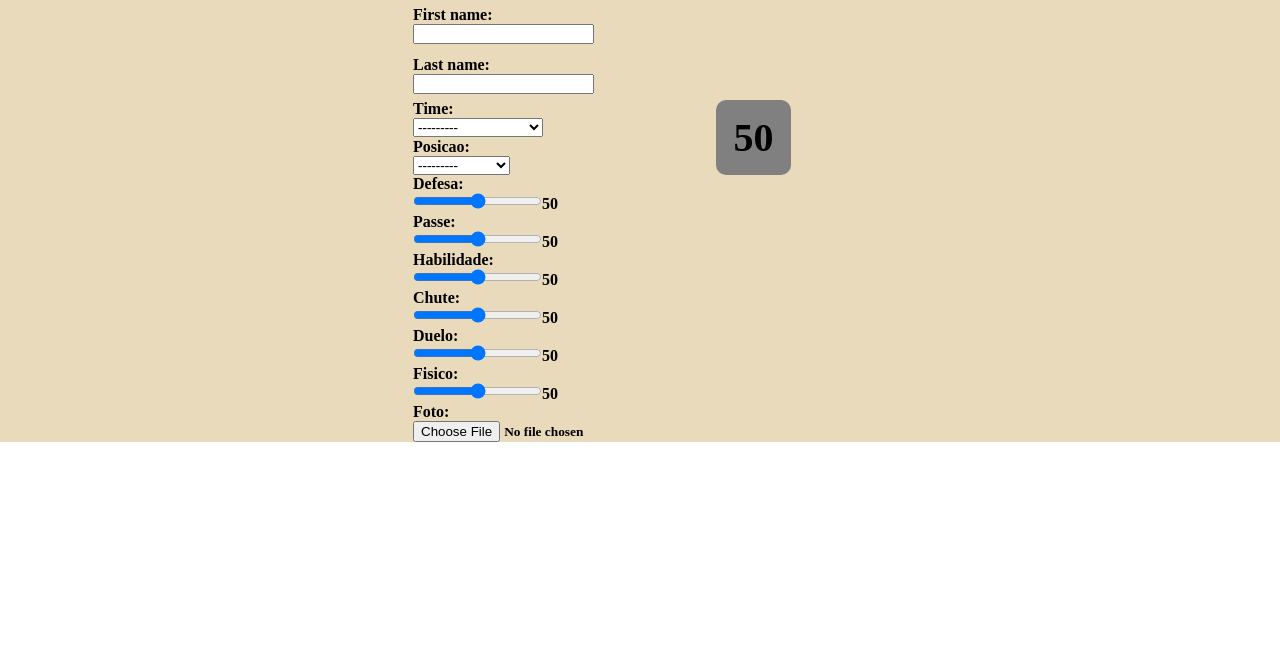
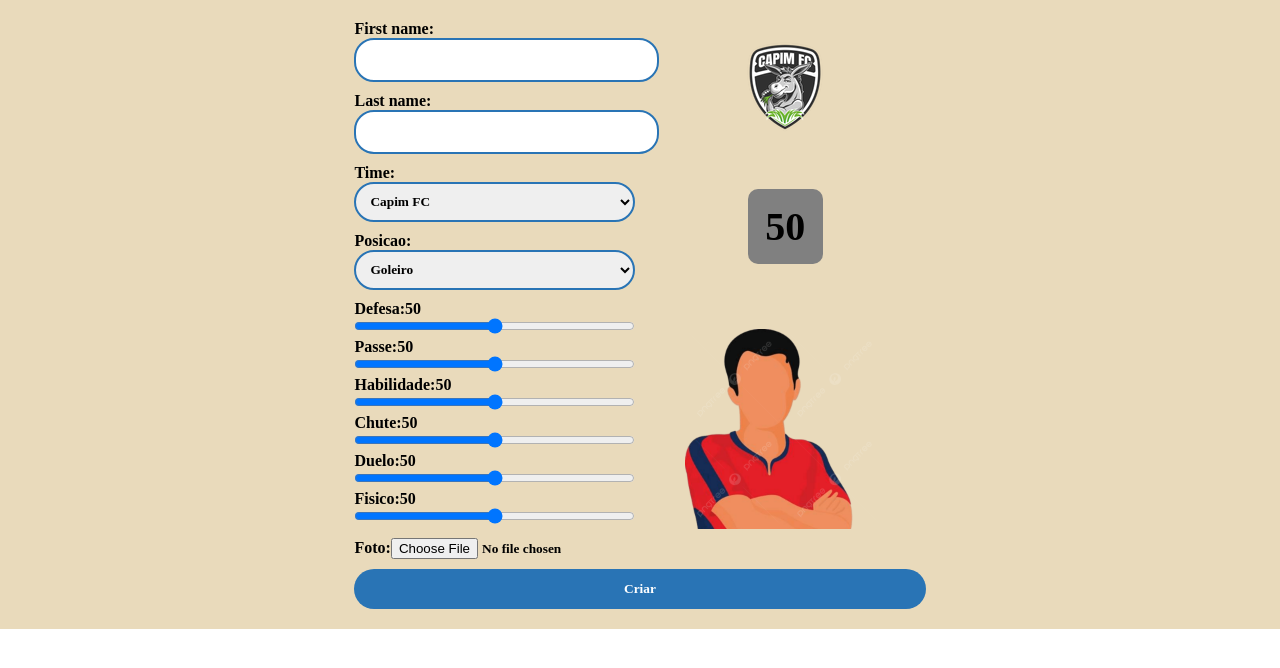
Before and after one commit to micaelfariasdev/card-kingsleague, a Django app: page /create/ in a window 1280 px wide. Shown: the part 105-773 px from the top of the page. Run offline with Django 5.2, Linux system fonts and the light colour scheme; a map, chart or similar area stays blank; some web fonts are replaced.

Commit message:
foto n esta subindo

```diff
--- a/cards/models.py
+++ b/cards/models.py
@@ -1,4 +1,4 @@
-from django.core.validators import MinValueValidator, MaxValueValidator
+from django.core.validators import MinValueValidator, MaxValueValidator, FileExtensionValidator
 from django.db import models
 import os
 from .utils import remove_background
@@ -24,19 +24,19 @@ pos = [
 ]
 
 
-def path_and_rename(instance):
+def path_and_rename(instance, filename):
     """
     Função para gerar o caminho dinâmico do arquivo baseado no campo 'name'
     """
-    cam = f'card/{instance.pk}-{instance.first_name}_{instance.last_name}.png'
-    return cam
+
+    return f'card/{instance.pk}-{instance.first_name}_{instance.last_name}.png'
 
 
 class CardCreate(models.Model):
     first_name = models.CharField(max_length=25)
     last_name = models.CharField(max_length=25)
-    time = models.CharField(max_length=50, choices=times)
-    posicao = models.CharField(max_length=50, choices=pos)
+    time = models.CharField(max_length=50, choices=times, default=times[0])
+    posicao = models.CharField(max_length=50, choices=pos, default=pos[0])
     defesa = models.IntegerField(validators=[
         MinValueValidator(0),
         MaxValueValidator(99)
@@ -61,8 +61,8 @@ class CardCreate(models.Model):
         MinValueValidator(0),
         MaxValueValidator(99)
     ], default=50)
-    foto = models.ImageField(upload_to=path_and_rename, blank=True, null=True)
-    over_all = models.IntegerField(editable=False)
+    foto = models.ImageField(upload_to=path_and_rename, blank=True, null=True, validators=[FileExtensionValidator(allowed_extensions=['jpg', 'jpeg', 'png'])])
+    over_all = models.IntegerField(editable=False, null=True)
 
     def over_all_mid(self):
         atributos = [self.defesa, self.passe, self.habilidade,
@@ -70,17 +70,19 @@ class CardCreate(models.Model):
         return int(sum(atributos) / len(atributos))
 
     def save(self, *args, **kwargs):
-
+    # Verificar se é um novo objeto
         is_new = self.pk is None
 
+        # Calcular o over_all
+        self.over_all = self.over_all_mid()
+
+        # Salvar o objeto com o over_all calculado
         super().save(*args, **kwargs)
 
-        self.over_all = self.over_all_mid()
-        super().save(*args, **kwargs)
-
+        # Se for um novo objeto e houver foto, remova o fundo
         if is_new and self.foto:
             input_image_path = self.foto.path
-            output_image_path = input_image_path
+            output_image_path = input_image_path  # Aqui você pode alterar para salvar em outro diretório se necessário
             remove_background(input_image_path, output_image_path)
 
 
--- a/cards/templates/cards/create.html
+++ b/cards/templates/cards/create.html
@@ -1,8 +1,17 @@
 {% extends "global/base.html" %} {% block main %} {% load static %}
 <main>
   <div class="conteiner">
-    <form action="" method="post">
+    <form action="" method="post" enctype="multipart/form-data">
       {% csrf_token %}
+      {% if form.errors %}
+        <ul>
+            {% for field in form %}
+                {% for error in field.errors %}
+                    <li>{{ error }}</li>
+                {% endfor %}
+            {% endfor %}
+        </ul>
+    {% endif %}
       <div class="conteiner-create">
         <div class="label-input" >
           {{ form.first_name.label_tag }}{{ form.first_name }}
@@ -13,34 +22,35 @@
         <div class="label-input">{{ form.time.label_tag }}{{ form.time }}</div>
         <div
           class="team-logo"
-          style='background-image: url({% static "img/teams/" %}));'
+          style='background-image: url({% static "img/teams/capim_fc.webp" %});'
         ></div>
         <div class="over_all"><p id="over_all_value">50</p></div>
-        <div class="foto-player" style='background-image: url({% static "img/teams/" %}));'></div>
+        <div class="foto-player" style='background-image: url({% static "default/default.png" %});'></div>
           <div class="label-input">
             {{ form.posicao.label_tag }}{{ form.posicao }}
           </div>
           <div class="stats">
             <div class="label-input">
-            {{ form.defesa.label_tag }}{{ form.defesa }}<span type='value_stats' id="v_id_{{ form.defesa.name }}">{{ form.defesa.value }}</span>
+              {{ form.defesa.label_tag }}<span type='value_stats' id="v_id_{{ form.defesa.name }}">{{ form.defesa.value }}</span>{{ form.defesa }}
             </div>
             <div class="label-input">
-            {{ form.passe.label_tag }}{{ form.passe }}<span type='value_stats' id="v_id_{{ form.passe.name }}">{{ form.passe.value }}</span>
+              {{ form.passe.label_tag }}<span type='value_stats' id="v_id_{{ form.passe.name }}">{{ form.passe.value }}</span>{{ form.passe }}
             </div>
             <div class="label-input">
-            {{ form.habilidade.label_tag }}{{ form.habilidade }}<span type='value_stats' id="v_id_{{ form.habilidade.name }}">{{ form.habilidade.value }}</span>
+              {{ form.habilidade.label_tag }}<span type='value_stats' id="v_id_{{ form.habilidade.name }}">{{ form.habilidade.value }}</span>{{ form.habilidade }}
             </div>
             <div class="label-input">
-            {{ form.chute.label_tag }}{{ form.chute }}<span type='value_stats' id="v_id_{{ form.chute.name }}">{{ form.chute.value }}</span>
+              {{ form.chute.label_tag }}<span type='value_stats' id="v_id_{{ form.chute.name }}">{{ form.chute.value }}</span>{{ form.chute }}
             </div>
             <div class="label-input">
-            {{ form.duelo.label_tag }}{{ form.duelo }}<span type='value_stats' id="v_id_{{ form.duelo.name }}">{{ form.duelo.value }}</span>
+              {{ form.duelo.label_tag }}<span type='value_stats' id="v_id_{{ form.duelo.name }}">{{ form.duelo.value }}</span>{{ form.duelo }}
             </div>
             <div class="label-input">
-            {{ form.fisico.label_tag }}{{ form.fisico }}<span type='value_stats' id="v_id_{{ form.fisico.name }}">{{ form.fisico.value }}</span>
+              {{ form.fisico.label_tag }}<span type='value_stats' id="v_id_{{ form.fisico.name }}">{{ form.fisico.value }}</span>{{ form.fisico }}
             </div>
           </div>
           <div class="label-input">{{ form.foto.label_tag }}{{ form.foto }}</div>
+          <div class="label-input button"><button type="submit">Criar</button></div>
         </div>
     </form>
   </div>
--- a/cards/templates/cards/partial/card.html
+++ b/cards/templates/cards/partial/card.html
@@ -3,7 +3,11 @@
   <div class="conteiner-card">
     <img src="{% static "img/card/card.png" %}" alt="" srcset="" class="bg-card">
     <div class="cont-foto-player">
+      {% if card.foto %}
       <img src="{{card.foto.url}}" alt="" class="player-foto" />
+      {% else %}
+      <img src="{% static "default/default.png" %}" alt="" class="player-foto" />
+      {% endif %}
     </div>
     <p class="name-card">{{card.first_name}} {{card.last_name}}</p>
     <div class="card-stats">
--- a/cards/urls.py
+++ b/cards/urls.py
@@ -1,5 +1,6 @@
 from django.urls import path
-from cards import views
+from . import views
+
 
 app_name = 'cards'
 
--- a/cards/views.py
+++ b/cards/views.py
@@ -1,18 +1,28 @@
-from django.shortcuts import render
+from django.shortcuts import render, redirect
 from .models import CardCreate
 from .forms import CardCreateForm
 
 
-
 def home(request):
-    form = CardCreate.objects.all()
+    form = CardCreate.objects.all().order_by('-id')
     return render(request, 'cards/home.html', {'cards': form, })
 
 
 def view(request, id):
     card = CardCreate.objects.get(id=id)
-    return render(request, 'cards/view-detail.html', {'card':card})
+    return render(request, 'cards/view-detail.html', {'card': card})
+
 
 def create(request):
     form = CardCreateForm()
-    return render(request, 'cards/create.html', {'form':form})
+    if request.method == 'POST':
+        form = CardCreateForm(request.POST)
+        if form.is_valid():
+            card = form.save()  # Salva o formulário
+            # Redireciona para a view do card
+            return redirect('cards:view-detail', id=card.pk)
+        else:
+            print('Formulário não válido')
+            # Caso o formulário não seja válido, redireciona de volta
+            return redirect('create')
+    return render(request, 'cards/create.html', {'form': form})
--- a/project/settings.py
+++ b/project/settings.py
@@ -10,6 +10,7 @@ For the full list of settings and their values, see
 https://docs.djangoproject.com/en/5.1/ref/settings/
 """
 
+import os
 from pathlib import Path
 
 # Build paths inside the project like this: BASE_DIR / 'subdir'.
@@ -124,9 +125,8 @@ STATICFILES_DIRS = [
 ]
 
 
-
 MEDIA_URL = '/media/'
-MEDIA_ROOT = BASE_DIR / 'media'
+MEDIA_ROOT = os.path.join(BASE_DIR, 'media')
 
 
 # Default primary key field type
--- a/static/css/global/style.css
+++ b/static/css/global/style.css
@@ -46,6 +46,7 @@ main .conteiner {
     display: grid;
     justify-content: center;
     background: #e9dabb;
+    padding: 20px;
 }
 
 .grid-cards {
@@ -158,7 +159,6 @@ main .conteiner {
     height: 100%;
     overflow: hidden;
     background-size: cover;
-    background-position: center bottom;
     mask-image: linear-gradient(to top, rgba(0, 0, 0, 0) 10%, rgba(0, 0, 0, 1) 30%);
 }
 
@@ -220,6 +220,7 @@ main .conteiner {
     display: grid;
     grid-template-columns: 1fr 1fr;
     align-items: center;
+    gap: 10px;
 }
 
 .conteiner-create .team-logo {
@@ -230,12 +231,13 @@ main .conteiner {
 }
 
 .conteiner-create label {
-    display: block;
+    display: inline-block;
 }
 
 .conteiner-create .label-input,
 .conteiner-create .stats {
     grid-column: 1;
+
 }
 
 .conteiner-create .team-logo {
@@ -267,3 +269,37 @@ main .conteiner {
     background-size: cover;
     align-self: center;
 }
+
+.conteiner-create .button {
+    display: block;
+    grid-column: span 2;
+}
+
+.conteiner-create .button button {
+    width: 100%;
+    border: none;
+    background: #2974B5;
+    padding: 10px;
+    height: 40px;
+    color: white;
+    border-radius: 20px;
+    cursor: pointer;
+}
+
+.conteiner-create .button button:hover {
+    background: #6eb6f5;
+    color: white;
+}
+
+.conteiner-create input[type="text"],
+.conteiner-create select{
+    width: 100%;
+    height: 40px;
+    border-radius: 20px;
+    border: 2px solid #2974B5;
+    padding-inline: 10px;
+}
+
+.conteiner-create input[type="range"]{
+    width: 100%;
+}
```
Also changed, not shown: cards/templates/cards/view-detail.html (+7 -0 lines), cards/migrations/0005_alter_cardcreate_chute_alter_cardcreate_defesa_and_more.py (added), db.sqlite3, media/card/27-Manoel_Pedro.png (added), media/card/None-Manoel_Pedro_ZAQ6gH9.png (added), media/card/None-Manoel_pedro.png (added), project/urls.py (line endings or trailing spaces), static/default/default.png (added). Lines whose indentation alone changed are shown as unchanged.
